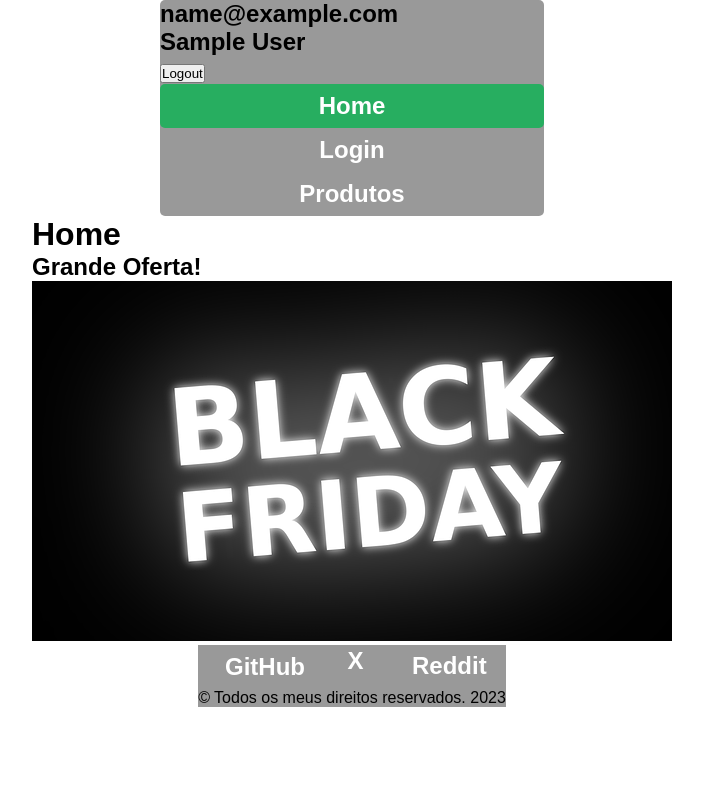
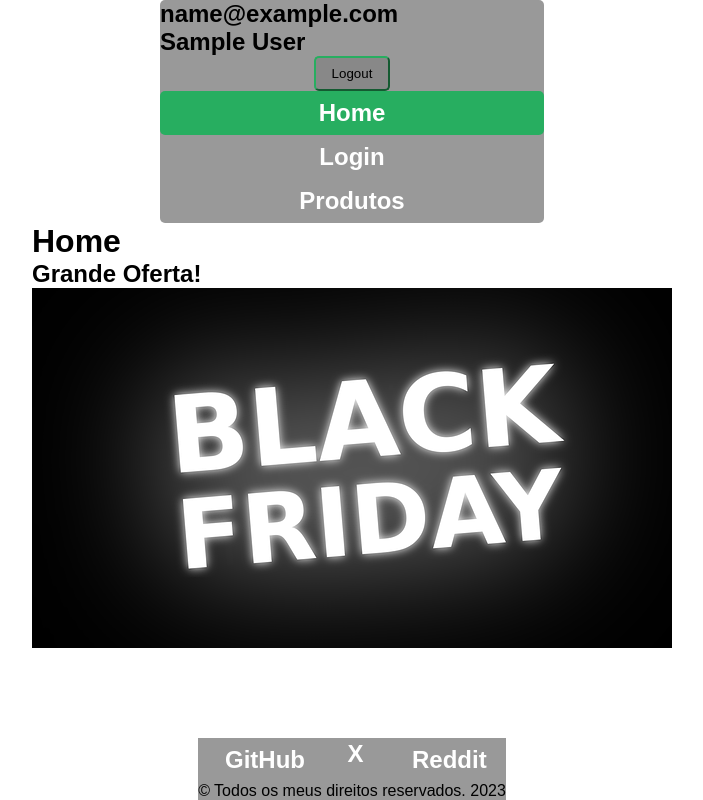
Before and after one commit to alecarlosjesus/spa-1espf, a React (Vite) app: page / in a window 1280 px wide. Shown: the whole page, without its empty margins (288-991 px from the left). Built offline with nearby package versions, Linux system fonts and the light colour scheme; sample sign-in values are in the browser's storage.

Commit message:
Validação com sessionStorage e criação.

```diff
--- a/src/components/Cabecalho/Cabecalho.scss
+++ b/src/components/Cabecalho/Cabecalho.scss
@@ -5,6 +5,26 @@
     font-weight: bold;
     width: 30%;
     border-radius: 5px;
+
+    .btn{
+        display: none;
+    }
+
+    .btnLogout{
+            margin: 0 auto;
+            background-color: #888;
+            text-align: center;
+            display: block;
+            padding: 8px 16px;
+            border-radius: 5px;
+            transition: ease-out 300ms;
+
+            &:hover{
+                background-color:#27ae60;
+            }
+
+            border-color: #27ae60;
+    }
 
     ul{
         list-style: none;
--- a/src/components/Rodape/Rodape.scss
+++ b/src/components/Rodape/Rodape.scss
@@ -1,8 +1,8 @@
 
 .rodape{
     background-color: #999;
-    position: static;
-
+    position: fixed;
+    width: auto;
     bottom: 0;
 
     ul{
--- a/src/routes/Home/Home.jsx
+++ b/src/routes/Home/Home.jsx
@@ -1,7 +1,9 @@
+import { useNavigate } from "react-router-dom";
 
 export default function Home() {
   document.title = "HOME";
 
+  if(sessionStorage.getItem("token-user")){
   return (
     <div>
       <h1>Home</h1>
@@ -14,7 +16,9 @@ export default function Home() {
         </figure>
       </div>
 
+    </div>
+  )}else{
+    window.location = "/login";
 
-    </div>
-  )
+  }
 }
--- a/src/routes/Login/Login.jsx
+++ b/src/routes/Login/Login.jsx
@@ -24,7 +24,7 @@ export default function Login() {
         e.preventDefault();
 
         let users;
-
+        let user;
         try {
             const response = await fetch("http://localhost:5000/usuarios");
             users = await response.json();
@@ -35,10 +35,21 @@ export default function Login() {
 
         //REALIZANDO A VALIDAÇÃO DO USUÁRIO.
         for (let x = 0; x < users.length; x++) {
-            const user = users[x];
+                user = users[x];
             //REALIZANDO A COMPARAÇÃO DE FATO!
             if(user.email == usuario.email && user.senha == usuario.senha){
                 alert("Login realizado com SUCESSO!")
+
+                //Criando a autenticação:
+                //Criando o token do usuário
+                const tokenUser = Math.random().toString(16).substring(2) + Math.random().toString(16).substring(2)
+                console.log(tokenUser);
+
+                //Criando o SessionStorage
+                sessionStorage.setItem("token-user",tokenUser);
+                //Adicionando os dados do Usuário na sessão:
+                sessionStorage.setItem("data-user", JSON.stringify(user));
+
                 //REDIRECIONANDO O USUÁRIO PARA A PÁGINA HOME!
                 navigate("/");
                 return;
--- a/src/routes/Produtos/Produtos.jsx
+++ b/src/routes/Produtos/Produtos.jsx
@@ -24,7 +24,7 @@ export default function Produtos() {
 
   const [open, setOpen] = useState(false);
 
-
+  if(sessionStorage.getItem("token-user")){
   return (
     <div>
       <h1>Produtos</h1>
@@ -65,4 +65,8 @@ export default function Produtos() {
       </table>
     </div>
   );
+          }else{
+            window.location = "/login";
+
+          }
 }
```
Also changed, not shown: db.json (line endings or trailing spaces).
